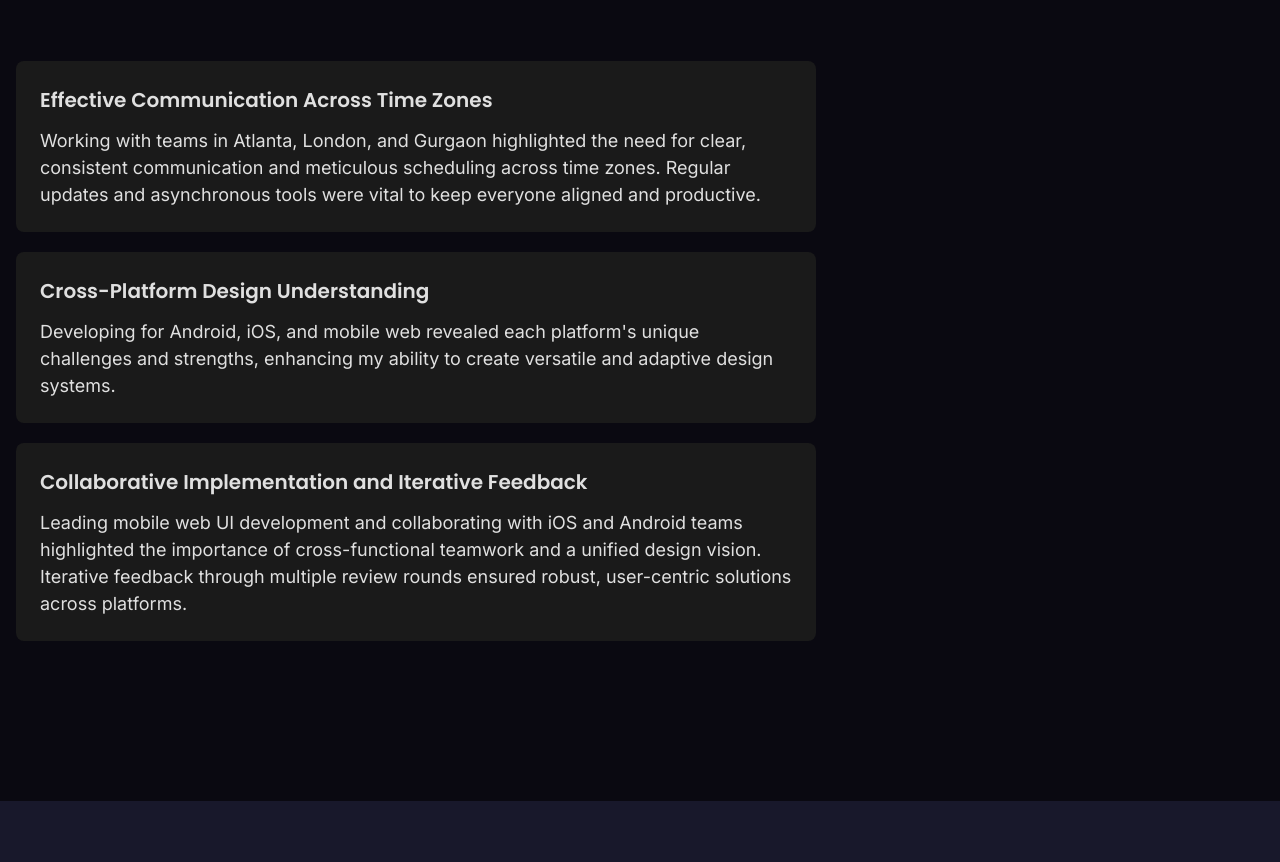
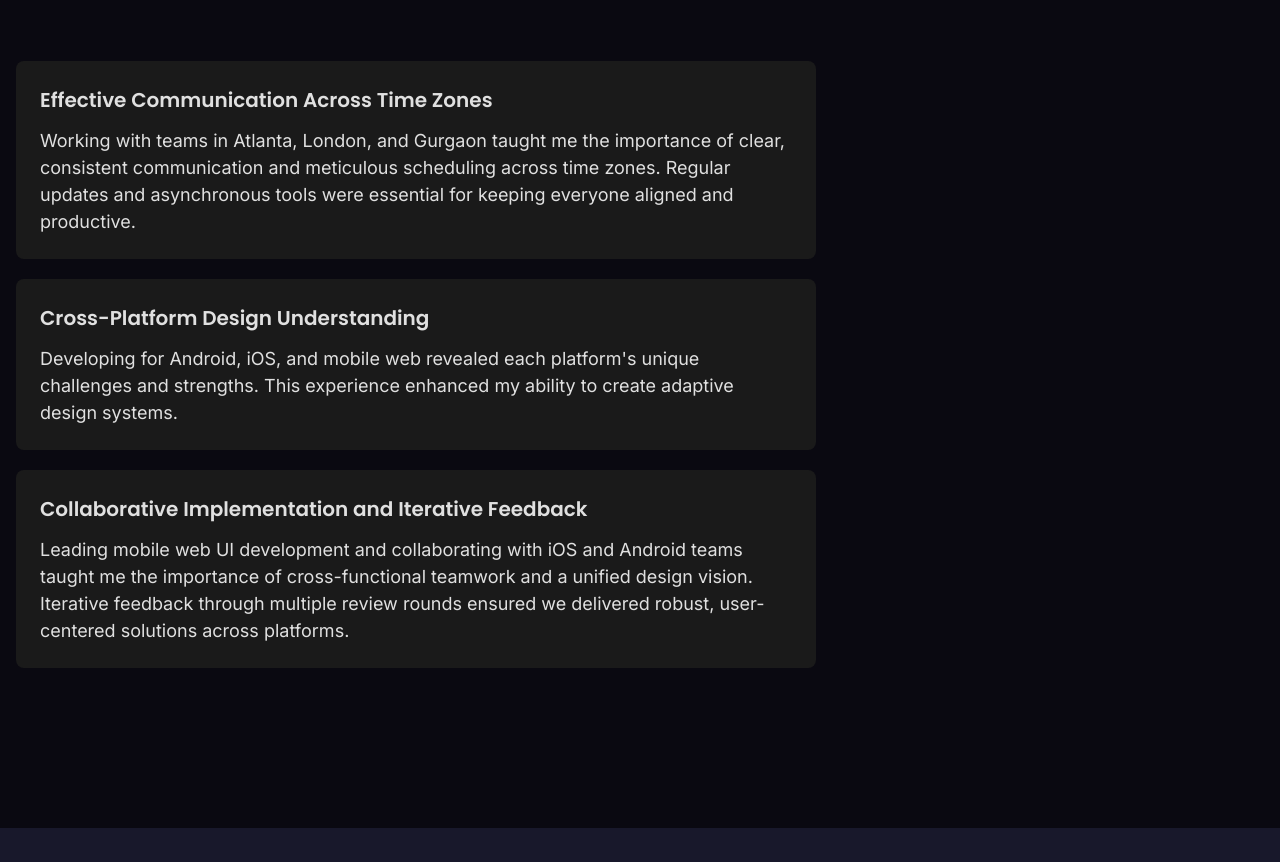
Before and after one commit to avee7/avikaur, a Gatsby site: page /selected-projects/airline-neutral-design-system in a window 1280 px wide. Shown: the part 5904-6766 px from the top of the page. Built offline with nearby package versions, Linux system fonts and the light colour scheme; Gatsby itself is replaced by a stand-in of ours.

Commit message:
Updated typos

```diff
--- a/src/components/cards.jsx
+++ b/src/components/cards.jsx
@@ -128,7 +128,7 @@ const Cards = () => (
       }}
       showComingSoon={false}
       imgWidth="100%"
-      bgImagePosition={{ top: '-70px', left: '-1036pxx' }}
+      bgImagePosition={{ top: '-70px', left: '-1036px' }}
     />
     <Card
       href="/"
--- a/src/components/project-page-components/airline-key-learnings.jsx
+++ b/src/components/project-page-components/airline-key-learnings.jsx
@@ -18,8 +18,8 @@ function AirlineKeyLearnings() {
           Effective Communication Across Time Zones
           </Heading>
           <Text size="lg" mt={2}>
-          Working with teams in Atlanta, London, and Gurgaon highlighted the need for clear, consistent communication and meticulous scheduling across time zones.
-          Regular updates and asynchronous tools were vital to keep everyone aligned and productive.</Text>
+          Working with teams in Atlanta, London, and Gurgaon taught me the importance of clear,
+          consistent communication and meticulous scheduling across time zones. Regular updates and asynchronous tools were essential for keeping everyone aligned and productive.</Text>
         </Box>
 
 
@@ -29,15 +29,14 @@ function AirlineKeyLearnings() {
           Cross-Platform Design Understanding
           </Heading>
           <Text size="lg" mt={2}>
-          Developing for Android, iOS, and mobile web revealed each platform's unique challenges and strengths, enhancing my ability to create versatile and adaptive design systems.
-          </Text>
+          Developing for Android, iOS, and mobile web revealed each platform's unique challenges and strengths. This experience enhanced my ability to create adaptive design systems.</Text>
         </Box>
         <Box maxW="800px" w="full" p="1.5rem" borderRadius="8px" bg="#1a1a1a">
           <Heading size="md" mb={3}>
           Collaborative Implementation and Iterative Feedback
           </Heading>
           <Text size="lg" mt={2}>
-          Leading mobile web UI development and collaborating with iOS and Android teams highlighted the importance of cross-functional teamwork and a unified design vision. Iterative feedback through multiple review rounds ensured robust, user-centric solutions across platforms.</Text>
+          Leading mobile web UI development and collaborating with iOS and Android teams taught me the importance of cross-functional teamwork and a unified design vision. Iterative feedback through multiple review rounds ensured we delivered robust, user-centered solutions across platforms.</Text>
         </Box>
       </Stack>
     </Box>
```
